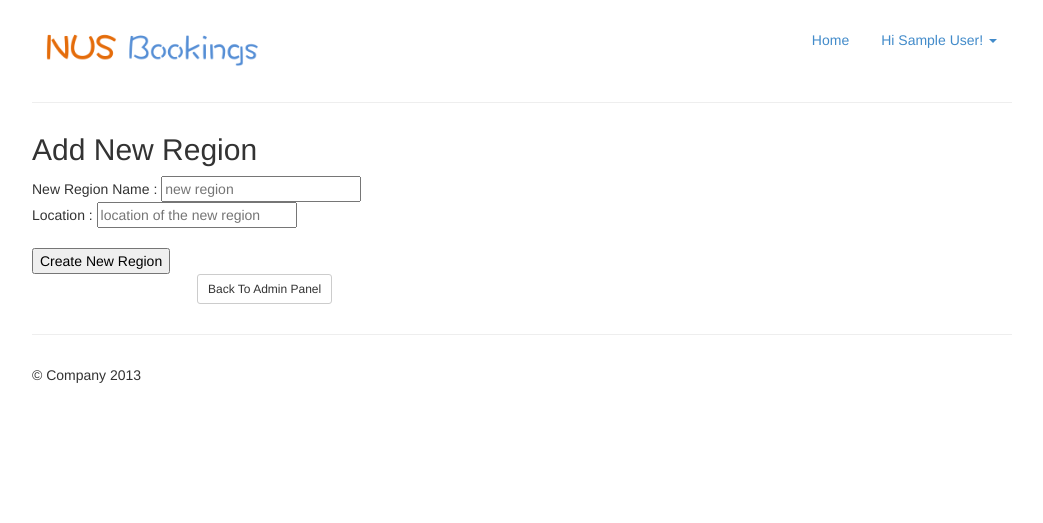
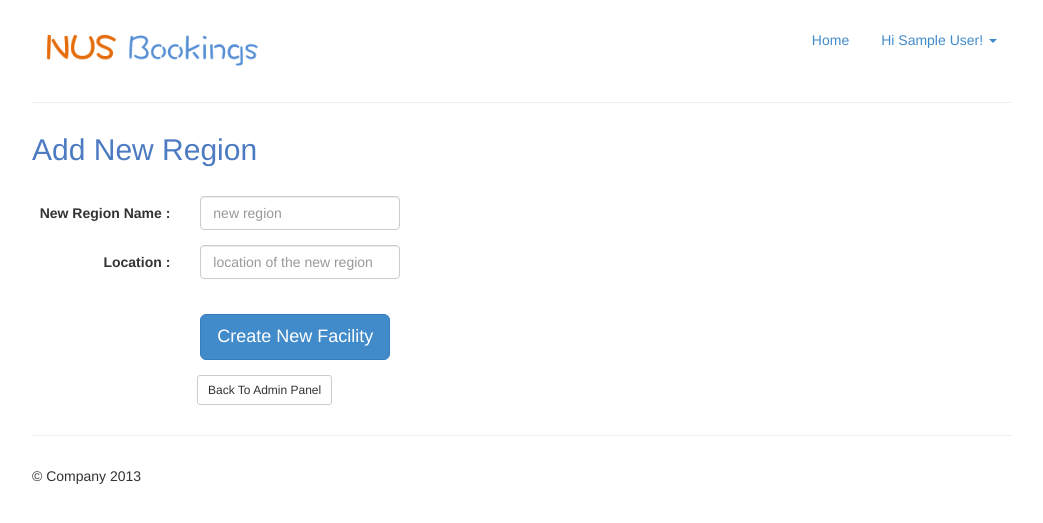
Before and after one commit to yatishb/nus-facility-booking, a PHP site: page /inc/add-region.php in a window 1280 px wide. Shown: the top 523 px of the page, without its empty margins (118-1161 px from the left). Run offline with PHP 8.4, Linux system fonts and the light colour scheme; the visitor is signed in with stand-in values (Sample User, id 1); some libraries are stand-ins or nearby versions.

Commit message:
Applied CSS add-region.php

```diff
--- a/inc/add-region.php
+++ b/inc/add-region.php
@@ -1,7 +1,8 @@
 <?php include("header.php"); ?>
-<h2>Add New Region</h2>
+<h2 class="nusblue">Add New Region</h2></br>
 
 <?php
+	if($_SESSION['admin']) {
 	// define variables and set to empty values
 		$newRegion = $location = "";
 		$regionErr = $locationErr = "";
@@ -59,15 +60,34 @@
 		?>
 
 
+<form class="form-horizontal" role="form" action="<?php $_SERVER["PHP_SELF"]; ?>" method="POST">
+	<div class="form-group">
+		<label for="regionname" class="col-sm-2 control-label">New Region Name : </label>
+		<div class="col-sm-6">
+		<input class="form-control" type="text" style="width:200px" id="regionname" name="newregion" placeholder="new region" />
+			<?php echo $regionErr; ?>
+		</div>
+	</div>
+	<div class="form-group">
+		<label for="location" class="col-sm-2 control-label">Location : </label>
+		<div class="col-sm-6">
+		<input class="form-control" type="text" style="width:200px" id="location" name="location" placeholder="location of the new region" />
+			<?php echo $locationErr; ?>
+		</div>
+	</div></br>
+	<div class="form-group">
+		<div class="col-sm-offset-2 col-sm-6">
+		<button type="submit" class="btn btn-primary btn-lg" name="create">Create New Facility</button>
+		</div>
+	</div>
+</form>
 
 
-<form class="form-horizontal" role="form" action="<?php $_SERVER["PHP_SELF"]; ?>" method="POST">
-	New Region Name : <input type="text" style="width:200px" name="newregion" placeholder="new region" />
-		<?php echo $regionErr; ?></br>
-	Location : <input type="text" style="width:200px" name="location" placeholder="location of the new region" />
-		<?php echo $locationErr; ?></br></br>
-	<button type="submit" name="create">Create New Region</button>
-</form>
+	<?php
+	} else {
+		header("Location: /cs2102/inc/login.php");
+	}
+?>
 
 
 <a href='/cs2102/inc/admin-panel.php'>
--- a/inc/add-sportsfac.php
+++ b/inc/add-sportsfac.php
@@ -1,5 +1,5 @@
 <?php include("header.php"); ?>
-<h2>Add New Facility</h2>
+<h2 class="nusblue">Add New Facility</h2></br>
 
 <?php
 	if($_SESSION['admin']) {
@@ -138,7 +138,7 @@
         <div class="form-group">
         <label for="facility" class="col-sm-2 control-label">New Facility : </label>
         <div class="col-sm-6">
-        <input class="form-control" id="facility"  type="text" name="facility" placeholder="new facility name" />
+        <input class="form-control" id="facility" type="text" name="facility" placeholder="new facility name" />
                 <?php echo $err_fac; ?>
         </div>
         </div>
```
Lines whose indentation alone changed are shown as unchanged.
